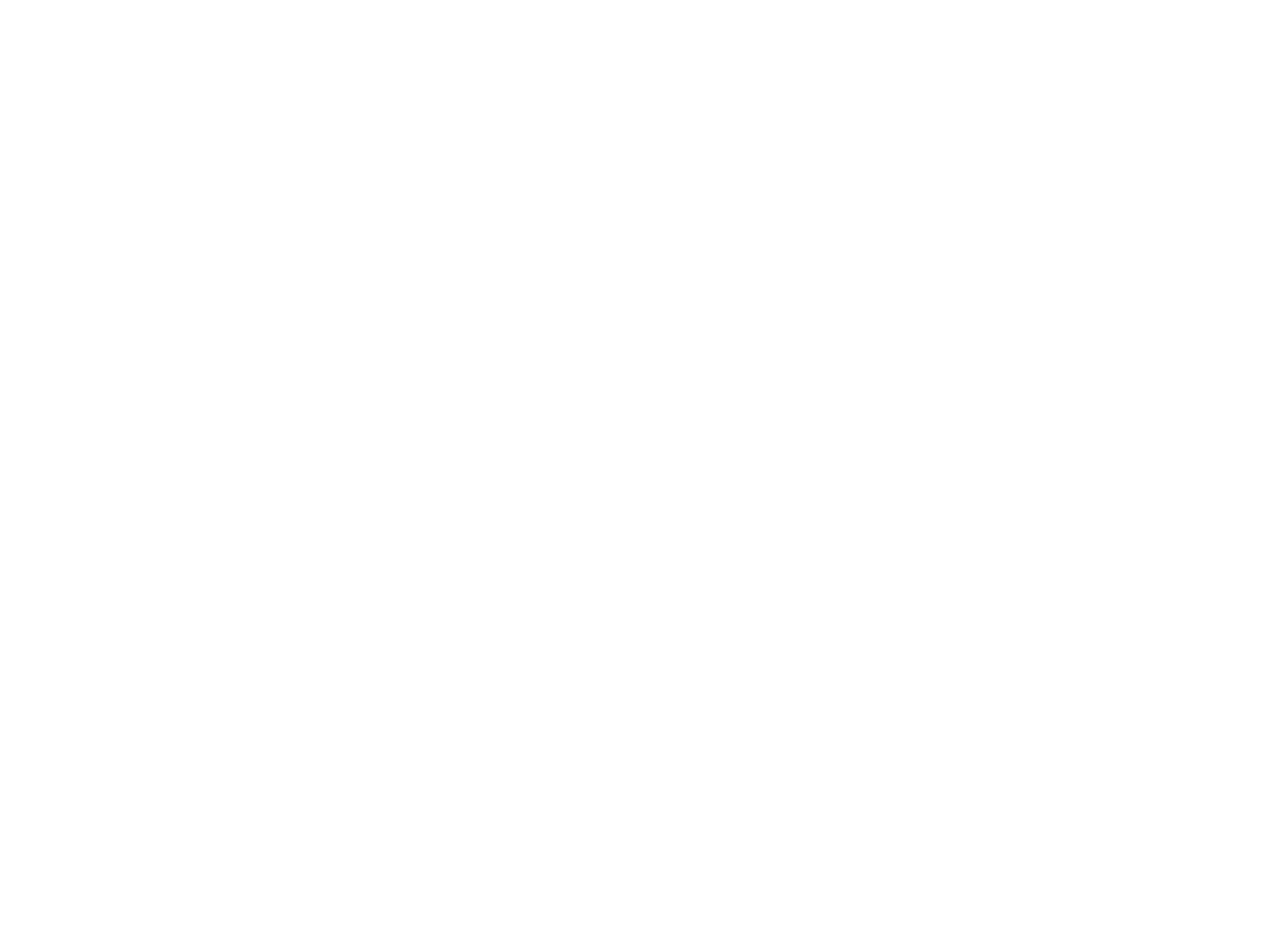
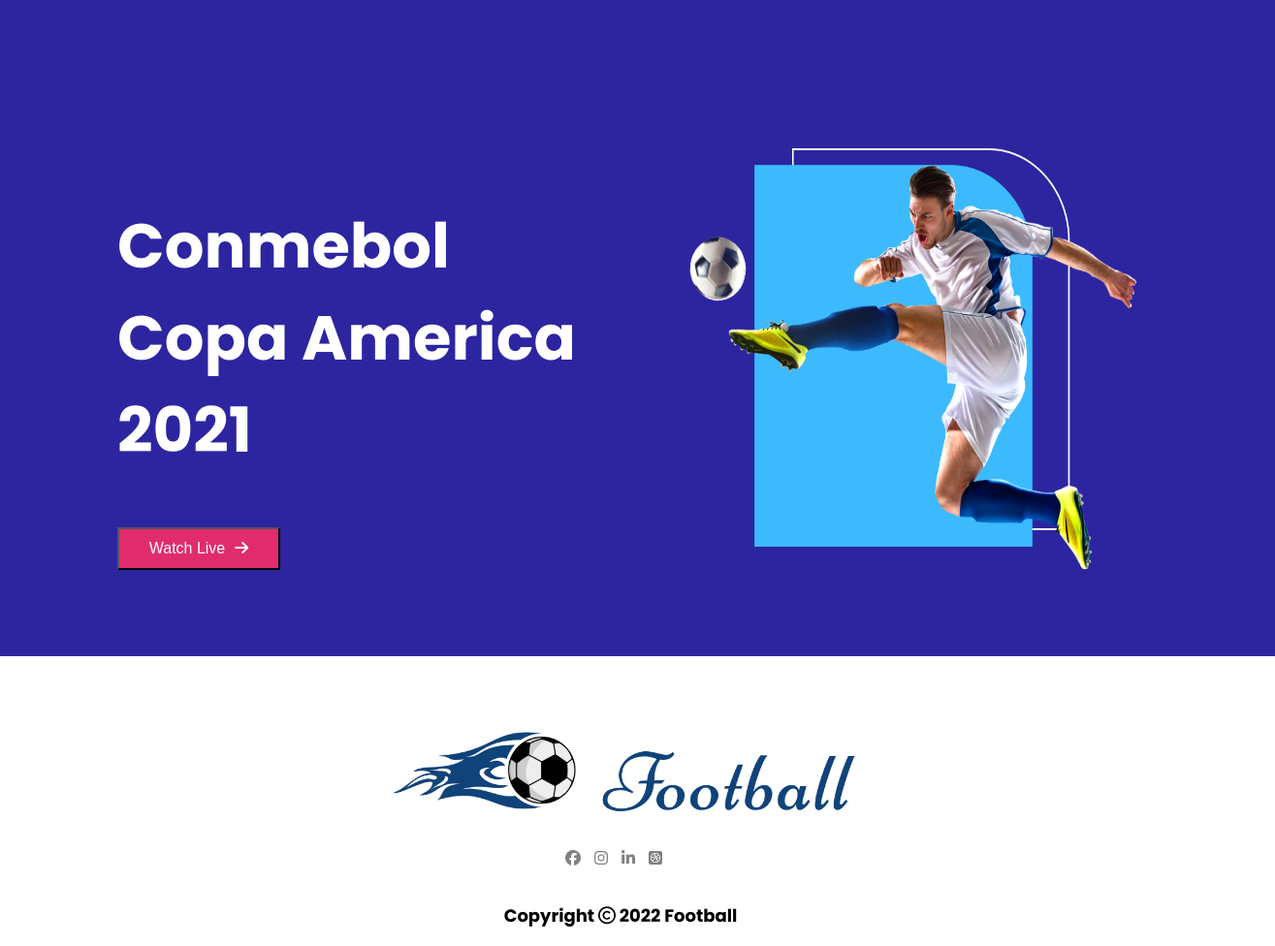
Before and after one commit to nhmunna/responsive-football, a plain HTML site: page index.html in a window 1280 px wide. Shown: the whole page at 97% size, 1315 px wide, since content can reach past the window. Before the commit the page ends 800 px from the top, so only its background shows below. Drawn offline with Linux system fonts and the light colour scheme.

Commit message:
finished banner and footer part

```diff
--- a/index.html
+++ b/index.html
@@ -1,13 +1,63 @@
 <!DOCTYPE html>
 <html lang="en">
+
 <head>
     <meta charset="UTF-8">
     <meta http-equiv="X-UA-Compatible" content="IE=edge">
     <meta name="viewport" content="width=device-width, initial-scale=1.0">
     <title>Responsive Football</title>
+    <!-- CSS StyleSheet -->
     <link rel="stylesheet" href="style.css">
+    <!-- font awesome -->
+    <script src="https://kit.fontawesome.com/16ebfbd8c9.js" crossorigin="anonymous"></script>
 </head>
+
 <body>
+    <!-- Header Started -->
+    <header>
 
+    </header>
+    <!-- Header Ended -->
+    <main>
+        <!-- Top-Banner Top-Part Start-->
+        <section class="container">
+            <div class="top-banner">
+                <div class="banner-info">
+                    <h1>Conmebol Copa America 2021</h1>
+                    <div class="button">
+                        <button class="button-style">
+                            <a href=""><span>Watch Live</span><i class="fas fa-arrow-right"></i> </a>
+                        </button>
+                    </div>
+                </div>
+                <div class="banner-image">
+                    <img src="images/banner.png" alt="">
+                </div>
+            </div>
+        </section>
+        <!-- Top-Banner Top-Part End -->
+        <!-- Top-Players Details Start -->
+        <section>
+            <div class="top-players">
+                <div class="players">
+                    <div class="player">
+
+                    </div>
+                </div>
+            </div>
+        </section>
+    </main>
+    <footer>
+        <div class="logo">
+            <img src="images/Logo.png" alt="">
+        </div>
+        <div class="social-logo">
+            <i class="fab fa-facebook"></i><i class="fab fa-instagram"></i><i class="fab fa-linkedin-in"></i><i class="fab fa-dribbble-square"></i>
+        </div>
+        <div class="footer-note">
+            <p>Copyright <i class="far fa-copyright"></i> 2022 Football</p>
+        </div>
+    </footer>
 </body>
+
 </html>
--- a/style.css
+++ b/style.css
@@ -0,0 +1,93 @@
+/* Fonts */
+@import url('https://fonts.googleapis.com/css2?family=Poppins:wght@700&display=swap');
+
+/* Common Style */
+body{
+    font-family: 'Poppins', sans-serif;
+    margin: 0;
+}
+.container{
+    width: 1350px;
+    height: 677px;
+    background-color: #2D25A0;
+    margin-bottom: 70px;
+}
+main{
+    display: flex;
+    flex-direction: column;
+    align-items: center;
+}
+/* Top-Banner Style */
+.top-banner{
+    display: grid;
+    grid-template-columns: repeat(2,1fr);
+    grid-column-gap: 102px;
+    /* width: 1143px; */
+    /* height: 438px; */
+    padding: 153px 141px 86px 156px;
+}
+.top-banner .banner-info{
+    width: 485px;
+    height: 230px;
+}
+.banner-info h1{
+    font-size: 64px;
+    color: #FFFFFF;
+}
+.button:hover{
+    transform: scale(2) rotate(-45deg);
+    transition: transform 1s ease-in-out 0.5s;
+}
+.button .button-style{
+    /* display: flex;
+    flex-direction: row;
+    align-items: flex-start; */
+    padding: 10px 24px;
+    /* position: absolute; */
+    width: 168px;
+    height: 44px;
+    background-color: #E02C6D;
+    text-align: center;
+}
+.button a{
+    text-decoration: none;
+    color: #FFFFFF;
+    font-weight: 500;
+    font-size: 16px;
+    /* margin-right: 8px; */
+}
+.button span{
+    margin-right: 10px;
+}
+.banner-image img{
+    width: 556.01px;
+    height: 438px;
+}
+.top-banner img{
+    width: 100%;
+}
+/* Footer Style  */
+footer{
+    display: flex;
+    flex-direction: column;
+    align-items: center;
+    justify-content: center;
+    /* width: 483.87px;
+    height: 213px; */
+}
+footer .logo{
+    width: 483.87px;
+    height: 110px;
+}
+.logo img{
+    width: 100%;
+}
+.social-logo i{
+    padding-right: 14px;
+    color: gray;
+    margin: 20px 0px;
+}
+.footer-note{
+    font-size: 18px;
+    /* margin: 20px 0px; */
+}
```
